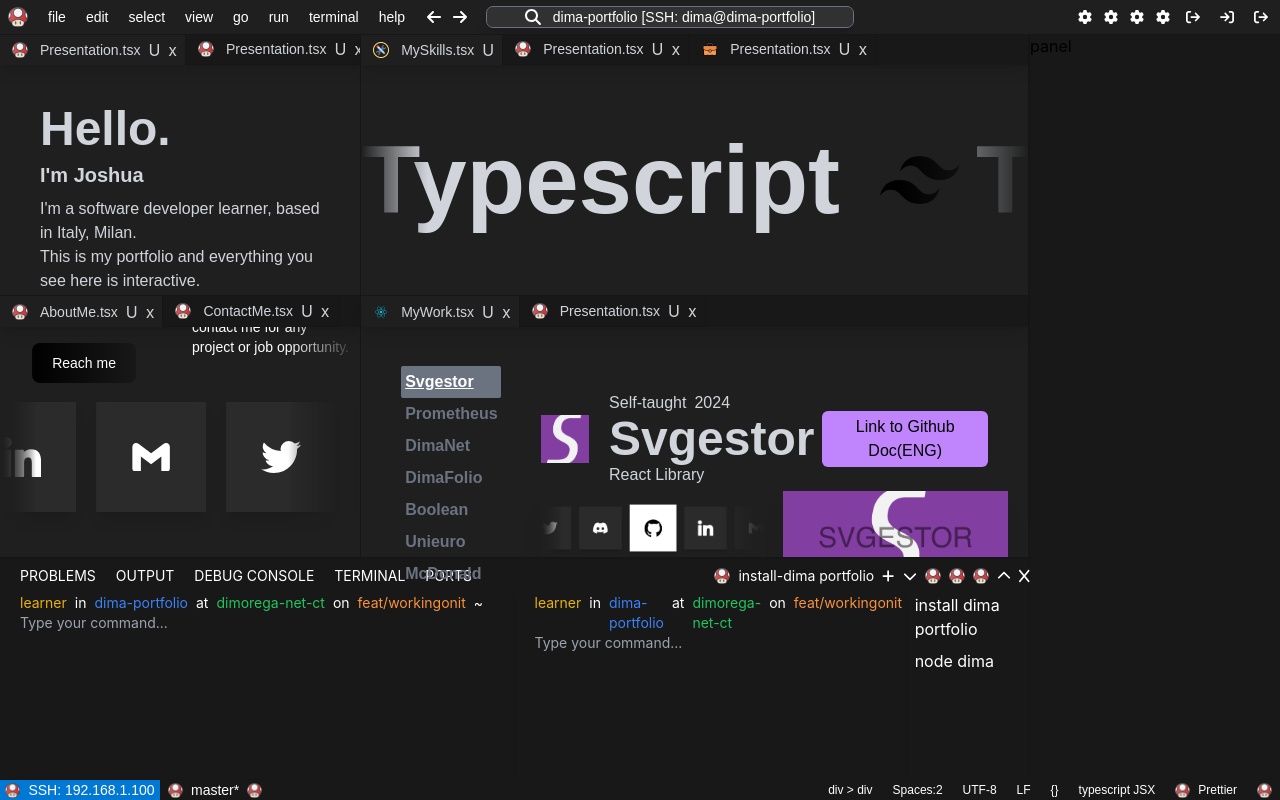
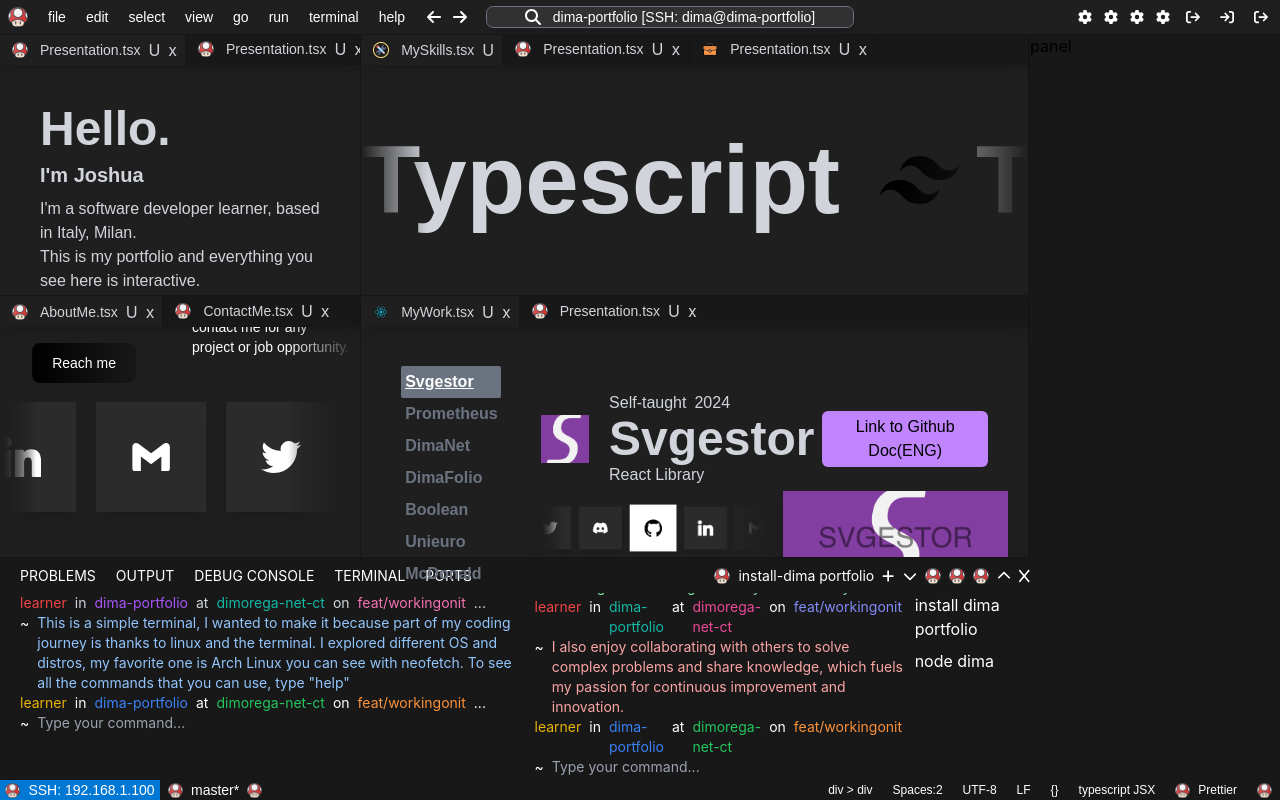
Before and after one commit to MindfulLearner/dima-portfolio, a React (Create React App) app: page / in a window 1280 px wide. Built offline with nearby package versions, Linux system fonts and the light colour scheme.

Commit message:
feat/addeddescriptionofme

```diff
--- a/src/components/BottomSection/BottomSection.tsx
+++ b/src/components/BottomSection/BottomSection.tsx
@@ -56,7 +56,7 @@ function BottomSection() {
          <Terminal1 />
         </div>
         <div className="justify-between flex w-1/2 h-full bg-bottomSectionColor text-white pl-5">
-          <Terminal1 />
+          <Terminal2 />
           <div className="pl-2 border-l border-borderColor flex flex-col gap-2">
             <div>install dima portfolio</div>
             <div>node dima</div>
--- a/src/components/BottomSection/Terminal1.tsx
+++ b/src/components/BottomSection/Terminal1.tsx
@@ -51,9 +51,12 @@ function Terminal1() {
             <div className="text-green-500">dimorega-net-ct</div>
             <div className="text-white">on</div>
             <div className="text-orange-400">feat/workingonit</div>
-            <div className="text-white">~</div>
+            <div className="text-white">...</div>
           </div>
-          <div className="text-white">{previousCommand}</div>
+          <div className="flex gap-2">
+            <div>~</div>
+            <div className="text-white">{previousCommand}</div>
+          </div>
         </div>
       );
 
@@ -115,7 +118,7 @@ function Terminal1() {
         ...prevOutput,
         <div className="text-red-500 font-mono text-sm">
           Error: Command not found: "{string}"
-          ReferenceError: {string} is not defined
+          ReferenceError: {string} is not defined Type "help" to see all the commands that you can use.
         </div>
       ]);
     }
@@ -124,6 +127,32 @@ function Terminal1() {
 
   return (
     <div className="w-full h-[calc(100%-2px)] overflow-y-auto">
+      {/* sezione per riempire un pochino il terminal */}
+      <form
+        className=" w-full font-mono text-sm h-textsm"
+        onSubmit={handleCommandSubmit}
+      >
+        <div className="flex gap-2">
+          <div className="text-red-500">learner</div>
+          <div className="text-gray-300">in</div>
+          <div className="text-purple-500">dima-portfolio</div>
+          <div className="text-gray-300">at</div>
+          <div className="text-teal-500">dimorega-net-ct</div>
+          <div className="text-gray-300">on</div>
+          <div className="text-pink-400">feat/workingonit</div>
+          <div className="text-gray-300">...</div>
+        </div>
+        <div className="flex gap-2">
+          <div>~</div>
+          <div className="text-blue-300 font-mono text-sm">
+            This is a simple terminal, I wanted to make it because part of my coding journey is thanks to linux and the terminal. I explored different OS and distros, my favorite one is Arch Linux you can see with neofetch.
+            To see all the commands that you can use, type "help"
+          </div>
+        </div>
+      </form>
+
+
+      {/* parte da qui */}
       <div className="font-mono text-sm">
         {/* Terminal output */}
         {terminalOutput.map((line, index) => (
@@ -143,14 +172,17 @@ function Terminal1() {
           <div className="text-green-500">dimorega-net-ct</div>
           <div className="text-white">on</div>
           <div className="text-orange-400">feat/workingonit</div>
-          <div className="text-white">~</div>
+          <div className="text-white">...</div>
         </div>
-        <input
-          type="text"
+        <div className="flex gap-2">
+          <div>~</div>
+          <input
+            type="text"
           className="bg-transparent outline-none w-full"
           placeholder="Type your command..."
-          ref={commandInputRef}
-        />
+            ref={commandInputRef}
+          />
+        </div>
         <button type="submit" className="hidden"></button>
       </form>
     </div>
--- a/src/components/BottomSection/Terminal2.tsx
+++ b/src/components/BottomSection/Terminal2.tsx
@@ -1,12 +1,30 @@
-import React, { useRef, useState } from "react";
+import React, { useRef, useState, useEffect } from "react";
+import { TerminaleListOfCommands } from "../data/TerminalsArray";
 
-function Terminal1() {
-  // Defining the ref for the command input
+function Terminal2() {
+  // list of commands that the user can type in the terminal
+  const listOfCommands = TerminaleListOfCommands;
+
+  // defining the ref for the command input
   const commandInputRef = useRef<HTMLInputElement>(null);
 
   // Define the terminal output state
   const [terminalOutput, setTerminalOutput] = useState<JSX.Element[]>([]);
 
+  /**
+   * this scrolls to the bottom of the terminal
+   */
+  const scrollToBottom = () => {
+    commandInputRef.current?.scrollIntoView({
+      behavior: "smooth",
+    });
+  };
+  /**
+   * this will scroll to the bottom of the terminal when the terminal output is updated
+   */
+  useEffect(() => {
+    scrollToBottom();
+  }, [terminalOutput]);
 
   /**
    * Handle the submit of the command input
@@ -20,9 +38,7 @@ function Terminal1() {
       console.log("you write:", previousCommand);
 
       const newCommandLine = (
-        <div
-          className=" font-mono text-sm items-center"
-        >
+        <div className=" font-mono text-sm items-center">
           <div className="flex gap-2">
             <div className="text-yellow-500">learner</div>
             <div className="text-white">in</div>
@@ -30,10 +46,13 @@ function Terminal1() {
             <div className="text-white">at</div>
             <div className="text-green-500">dimorega-net-ct</div>
             <div className="text-white">on</div>
-            <div className="text-red-500">feat/workingonit</div>
-            <div className="text-white">~</div>
+            <div className="text-orange-400">feat/workingonit</div>
+            <div className="text-white">...</div>
           </div>
+          <div className="flex gap-2">
+            <div>~</div>
             <div className="text-white">{previousCommand}</div>
+          </div>
         </div>
       );
 
@@ -42,12 +61,116 @@ function Terminal1() {
       if (commandInputRef.current) {
         commandInputRef.current.value = "";
       }
+
+      inputCommandHandler(previousCommand);
+    }
+  };
+
+  const inputCommandHandler = (string: string) => {
+    // this will handle the input command
+    console.log(string);
+    console.log(listOfCommands);
+    if (listOfCommands.find((command) => command.command === string)) {
+      switch (string) {
+        case "ls":
+          console.log("ls command found");
+          break;
+        case "cd":
+          console.log("cd command found");
+          break;
+        case "help":
+          console.log("help command found");
+          setTerminalOutput((prevOutput) => [
+            ...prevOutput,
+            <div className="text-white font-mono text-sm flex gap-3">
+              {listOfCommands.map((command) => (
+                <div className="font-bold">{command.command}</div>
+              ))}
+            </div>,
+          ]);
+          break;
+        // Case help <command>
+        case "help ls":
+          setTerminalOutput((prevOutput) => [
+            ...prevOutput,
+            <div className="text-white font-mono text-sm flex gap-3">
+              {listOfCommands
+                .find((command) => command.command === string)
+                ?.output?.map((output) => (
+                  <div className="font-bold">{output.helpCommand}</div>
+                ))}
+            </div>,
+          ]);
+          break;
+
+        default:
+          console.log("command not found");
+          break;
+      }
+    } else {
+      setTerminalOutput((prevOutput) => [
+        ...prevOutput,
+        <div className="text-red-500 font-mono text-sm">
+          Error: Command not found: "{string}" ReferenceError: {string} is not
+          defined Type "help" to see all the commands that you can use.
+        </div>,
+      ]);
     }
   };
 
   return (
     <div className="w-full h-[calc(100%-2px)] overflow-y-auto">
-      <div>
+      {/* sezione per riempire un pochino il terminal */}
+      <form
+        className=" w-full font-mono text-sm h-textsm"
+        onSubmit={handleCommandSubmit}
+      >
+        <div className="flex gap-2">
+          <div className="text-red-500">learner</div>
+          <div className="text-white">in</div>
+          <div className="text-teal-500">dima-portfolio</div>
+          <div className="text-white">at</div>
+          <div className="text-pink-500">dimorega-net-ct</div>
+          <div className="text-white">on</div>
+          <div className="text-indigo-400">feat/workingonit</div>
+          <div className="text-white">...</div>
+        </div>
+        <div className="flex gap-2">
+          <div>~</div>
+          <div className="text-green-300 font-mono text-sm">
+          I explored different technologies, I really appreciate learning and
+          admiring creativity and curiosity.
+          </div>
+        </div>
+      </form>
+
+      {/* sezione per riempire un pochino il terminal */}
+      <form
+        className=" w-full font-mono text-sm h-textsm"
+        onSubmit={handleCommandSubmit}
+      >
+        <div className="flex gap-2">
+          <div className="text-red-500">learner</div>
+          <div className="text-white">in</div>
+          <div className="text-teal-500">dima-portfolio</div>
+          <div className="text-white">at</div>
+          <div className="text-pink-500">dimorega-net-ct</div>
+          <div className="text-white">on</div>
+          <div className="text-indigo-400">feat/workingonit</div>
+          <div className="text-white">...</div>
+        </div>
+        <div className="flex gap-2">
+          <div>~</div>
+          <div className="text-red-300 font-mono text-sm">
+            I also enjoy collaborating with others to solve complex problems and
+            share knowledge, which fuels my passion for continuous improvement
+            and innovation.
+          </div>
+        </div>
+      </form>
+
+      {/* parte da qui */}
+      <div className="font-mono text-sm">
         {/* Terminal output */}
         {terminalOutput.map((line, index) => (
           <div key={index}>{line}</div>
@@ -65,19 +188,22 @@ function Terminal1() {
           <div className="text-white">at</div>
           <div className="text-green-500">dimorega-net-ct</div>
           <div className="text-white">on</div>
-          <div className="text-red-500">feat/workingonit</div>
-          <div className="text-white">~</div>
+          <div className="text-orange-400">feat/workingonit</div>
+          <div className="text-white">...</div>
         </div>
+        <div className="flex gap-2">
+          <div>~</div>
           <input
             type="text"
             className="bg-transparent outline-none w-full"
             placeholder="Type your command..."
             ref={commandInputRef}
           />
+        </div>
         <button type="submit" className="hidden"></button>
       </form>
     </div>
   );
 }
 
-export default Terminal1;
+export default Terminal2;
```
Lines whose indentation alone changed are shown as unchanged.
